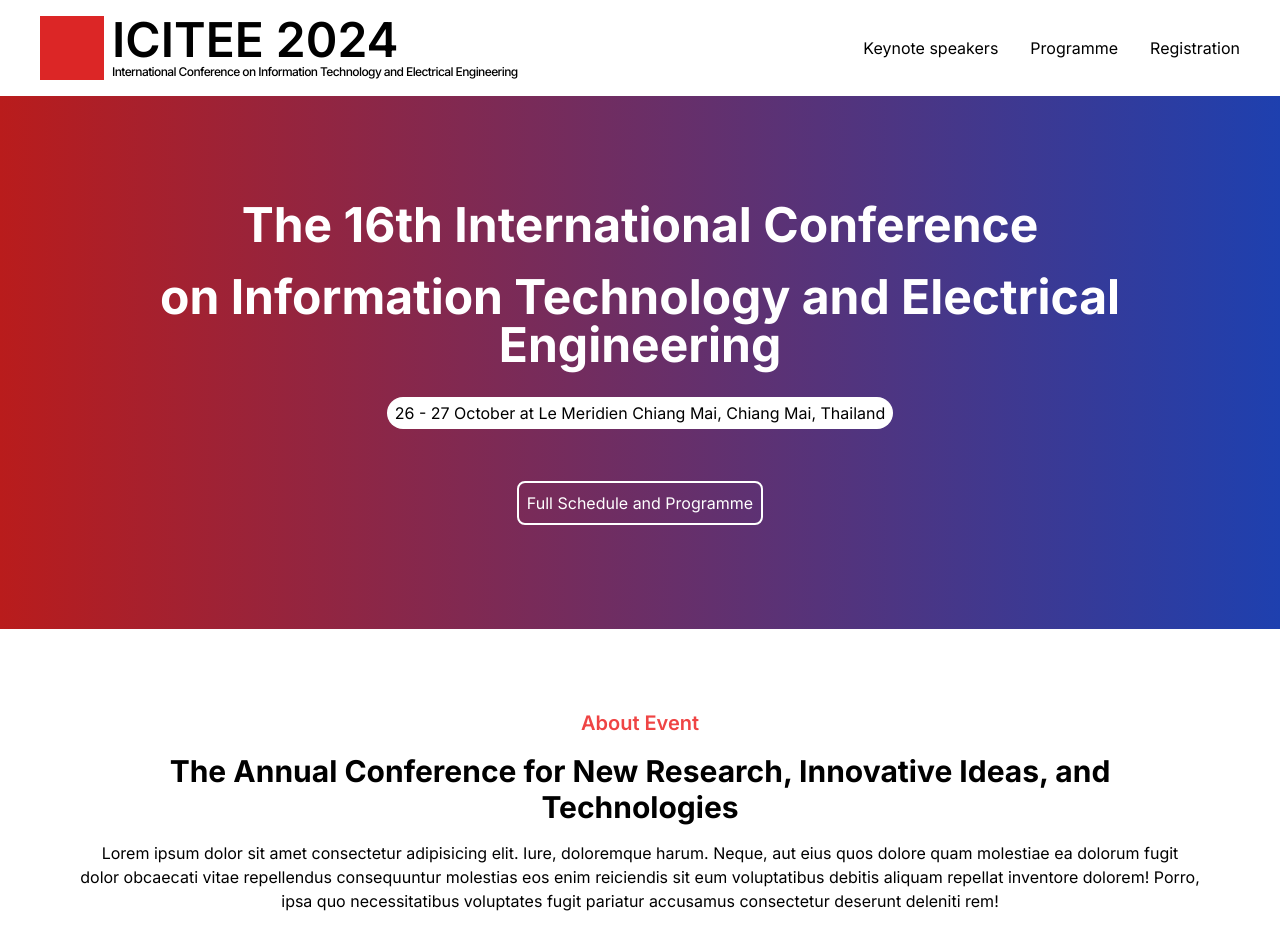
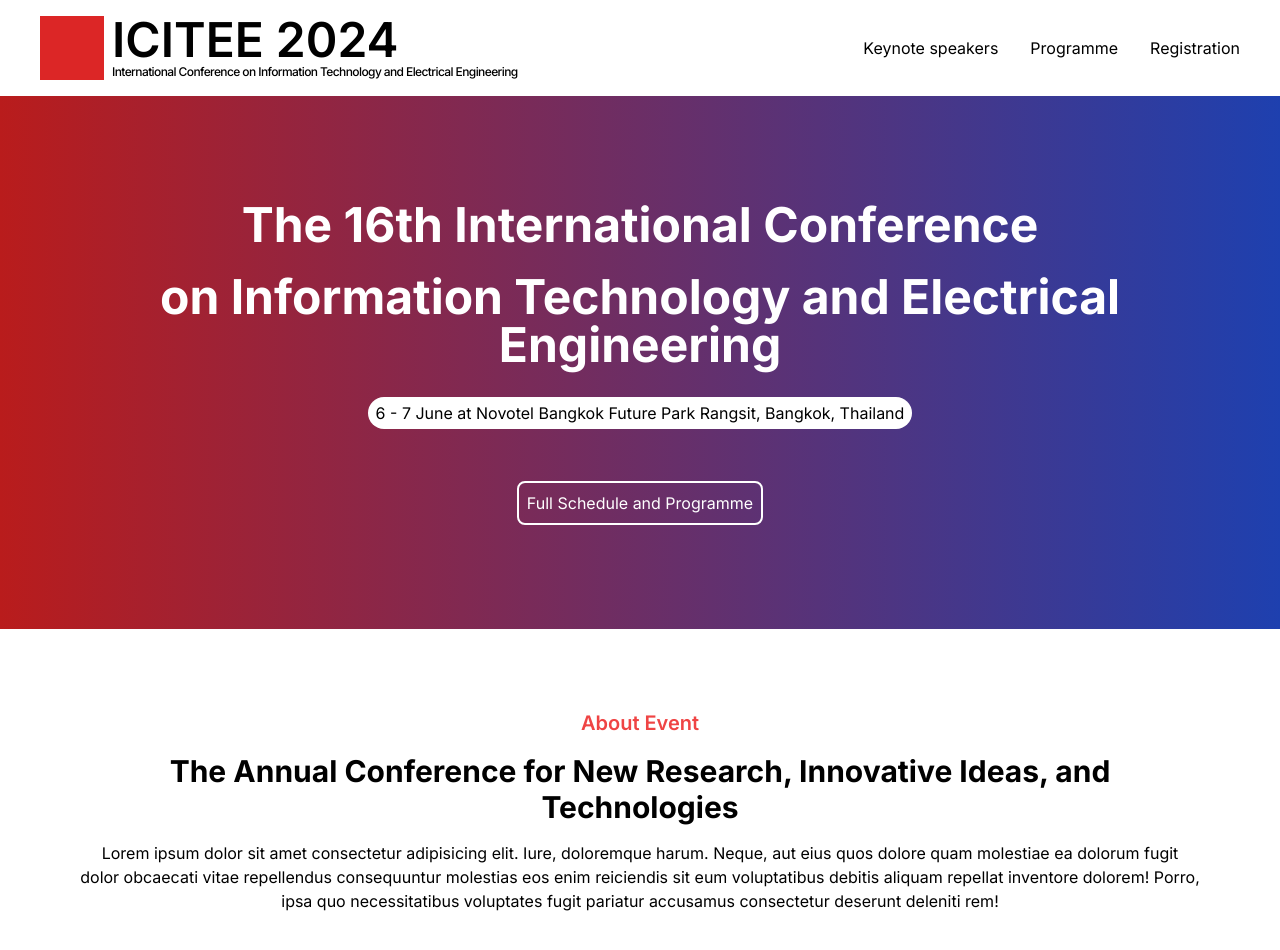
Before and after one commit to thunyoubun/ccs-registration, a Next.js app: page / in a window 1280 px wide. Shown: the top 950 px of the page. Built offline with nearby package versions, Linux system fonts and the light colour scheme.

Commit message:
add folder and change date

```diff
--- a/src/app/page.tsx
+++ b/src/app/page.tsx
@@ -20,7 +20,7 @@ export default function Home() {
 
             <div className=" bg-white rounded-3xl w-fit py-1 px-2">
               <h1>
-                26 - 27 October at Le Meridien Chiang Mai, Chiang Mai, Thailand
+                6 - 7 June at Novotel Bangkok Future Park Rangsit, Bangkok, Thailand
               </h1>
             </div>
 
```
